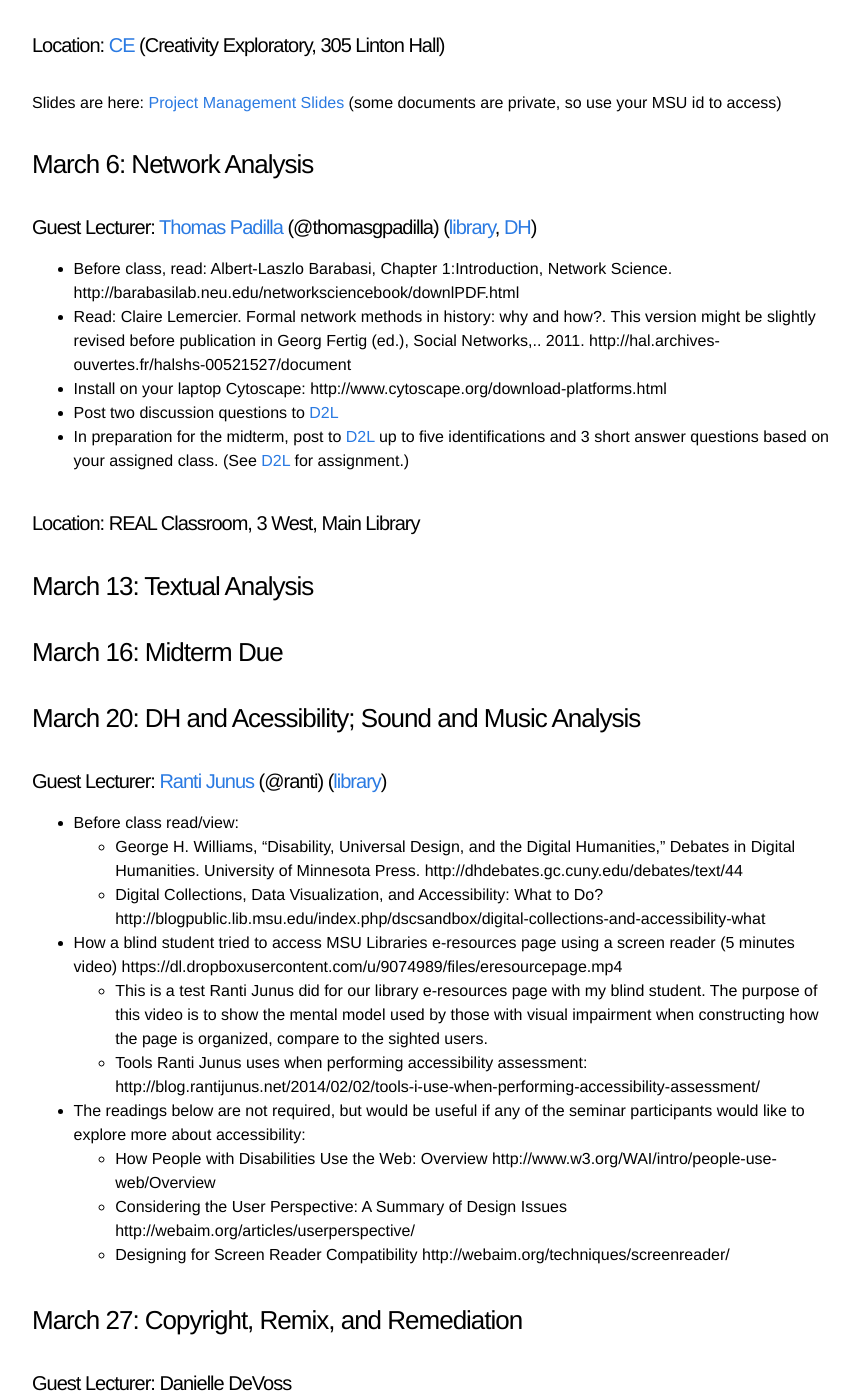
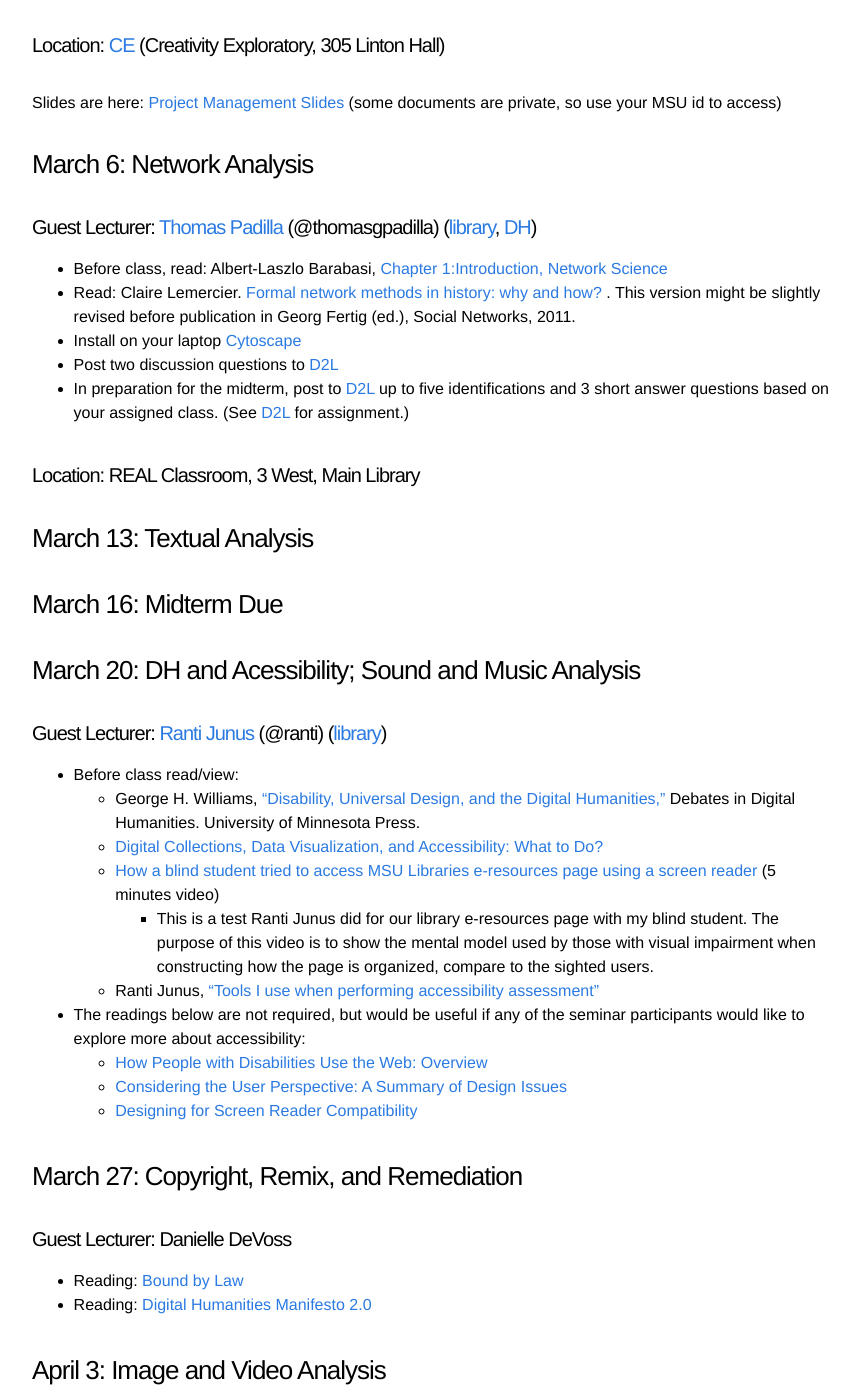
Before and after one commit to seanpue/al340, a Jekyll site: the page built from syllabus.md, in a window 1280 px wide and 1400 px high, scrolled down 3245 px. Shown: the whole window, without its empty margins (208-1067 px from the left). Built offline with Jekyll 4.4.1, drawn with Linux system fonts in a browser that asks for light colours; some of the changed text lies outside the part shown.

Commit message:
fixed hyperlinks

```diff
--- a/syllabus.md
+++ b/syllabus.md
@@ -84,8 +84,8 @@
 
 #### Guest Lecturers: [Aaron Collie] ([library], [DH]) (@aaroncollie) [Thomas Padilla] (@thomasgpadilla) ([library], [DH])
 
-##### Humanities Data Curation Slides are here: http://bit.ly/1KSxery
-##### Research Data Curation Slides are here: http://slidesha.re/1Gm9OIv
+##### Humanities Data Curation Slides are [here](http://bit.ly/1KSxery)
+##### Research Data Curation Slides are [here](http://slidesha.re/1Gm9OIv)
 
 ### February 20: Introduction to Digital History and Digital Collections with [Omeka]
 
@@ -99,7 +99,7 @@
 * Read ["Archives in Context as Context"]
 * Read the first few pages of ["Understanding Metadata"] and save the remainder as a reference
 
-##### Slides are here: http://slides.com/leadr/al340
+##### Slides are [here](http://slides.com/leadr/al340)
 
 ### February 27: Project Management, the Creativity Exploratory, and Final Project Overview
 
@@ -118,9 +118,9 @@
 #### Guest Lecturer: [Thomas Padilla] (@thomasgpadilla) ([library], [DH])
 
 
-* Before class, read: Albert-Laszlo Barabasi, Chapter 1:Introduction, Network Science. http://barabasilab.neu.edu/networksciencebook/downlPDF.html
-* Read: Claire Lemercier. Formal network methods in history: why and how?. This version might be slightly revised before publication in Georg Fertig (ed.), Social Networks,.. 2011. http://hal.archives-ouvertes.fr/halshs-00521527/document
-* Install on your laptop Cytoscape: http://www.cytoscape.org/download-platforms.html
+* Before class, read: Albert-Laszlo Barabasi, [Chapter 1:Introduction, Network Science](http://barabasilab.neu.edu/networksciencebook/downlPDF.html)
+* Read: Claire Lemercier. [Formal network methods in history: why and how?](http://hal.archives-ouvertes.fr/halshs-00521527/document) . This version might be slightly revised before publication in Georg Fertig (ed.), Social Networks, 2011.
+* Install on your laptop [Cytoscape](http://www.cytoscape.org/download-platforms.html)
 * Post two discussion questions to [D2L]
 * In preparation for the midterm, post to [D2L] up to five identifications and 3 short answer questions based on your assigned class. (See [D2L] for assignment.)
 
@@ -135,21 +135,16 @@
 #### Guest Lecturer: [Ranti Junus] (@ranti) ([library])
 
 * Before class read/view:
-  * George H. Williams, “Disability, Universal Design, and the Digital Humanities,” Debates in Digital Humanities. University of Minnesota Press. http://dhdebates.gc.cuny.edu/debates/text/44
-  * Digital Collections, Data Visualization, and Accessibility: What to Do?
-http://blogpublic.lib.msu.edu/index.php/dscsandbox/digital-collections-and-accessibility-what
-* How a blind student tried to access MSU Libraries e-resources page using a screen reader (5 minutes video)
-https://dl.dropboxusercontent.com/u/9074989/files/eresourcepage.mp4
+  * George H. Williams, [“Disability, Universal Design, and the Digital Humanities,”](http://dhdebates.gc.cuny.edu/debates/text/44)  Debates in Digital Humanities. University of Minnesota Press.
+  * [Digital Collections, Data Visualization, and Accessibility: What to Do?](http://blogpublic.lib.msu.edu/index.php/dscsandbox/digital-collections-and-accessibility-what)
+  * [How a blind student tried to access MSU Libraries e-resources page using a screen reader](https://dl.dropboxusercontent.com/u/9074989/files/eresourcepage.mp4) (5 minutes video)
     * This is a test Ranti Junus did for our library e-resources page with my blind student. The purpose of this video is to show the mental model used by those with visual impairment when constructing how the page is organized, compare to the sighted users.
-  * Tools Ranti Junus uses when performing accessibility assessment:
-http://blog.rantijunus.net/2014/02/02/tools-i-use-when-performing-accessibility-assessment/
+  * Ranti Junus, ["Tools I use when performing accessibility assessment"](
+http://blog.rantijunus.net/2014/02/02/tools-i-use-when-performing-accessibility-assessment/)
 * The readings below are not required, but would be useful if any of the seminar participants would like to explore more about accessibility:
-  * How People with Disabilities Use the Web: Overview
-http://www.w3.org/WAI/intro/people-use-web/Overview
-  * Considering the User Perspective: A Summary of Design Issues
-http://webaim.org/articles/userperspective/
-  * Designing for Screen Reader Compatibility
-http://webaim.org/techniques/screenreader/
+  * [How People with Disabilities Use the Web: Overview](http://www.w3.org/WAI/intro/people-use-web/Overview)
+  * [Considering the User Perspective: A Summary of Design Issues](http://webaim.org/articles/userperspective/)
+  * [Designing for Screen Reader Compatibility](http://webaim.org/techniques/screenreader/)
 
 ### March 27: Copyright, Remix, and Remediation
 
```
